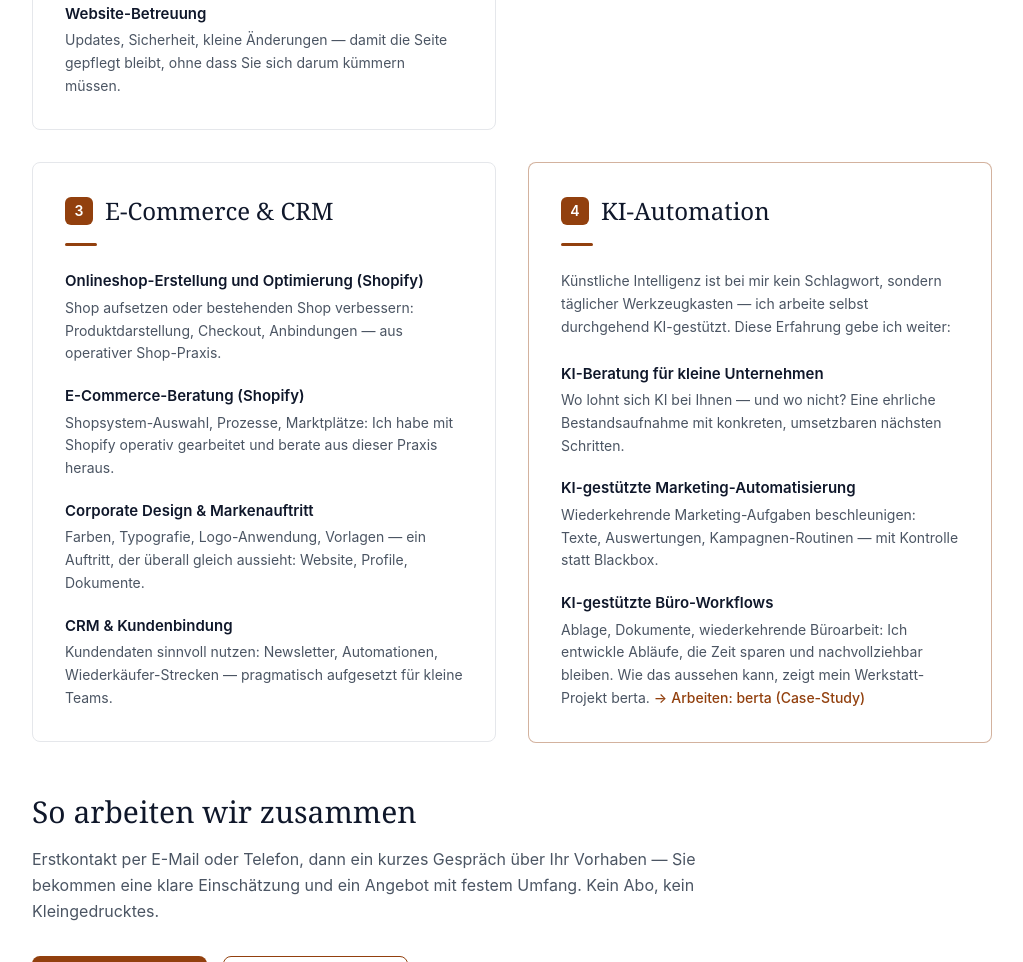
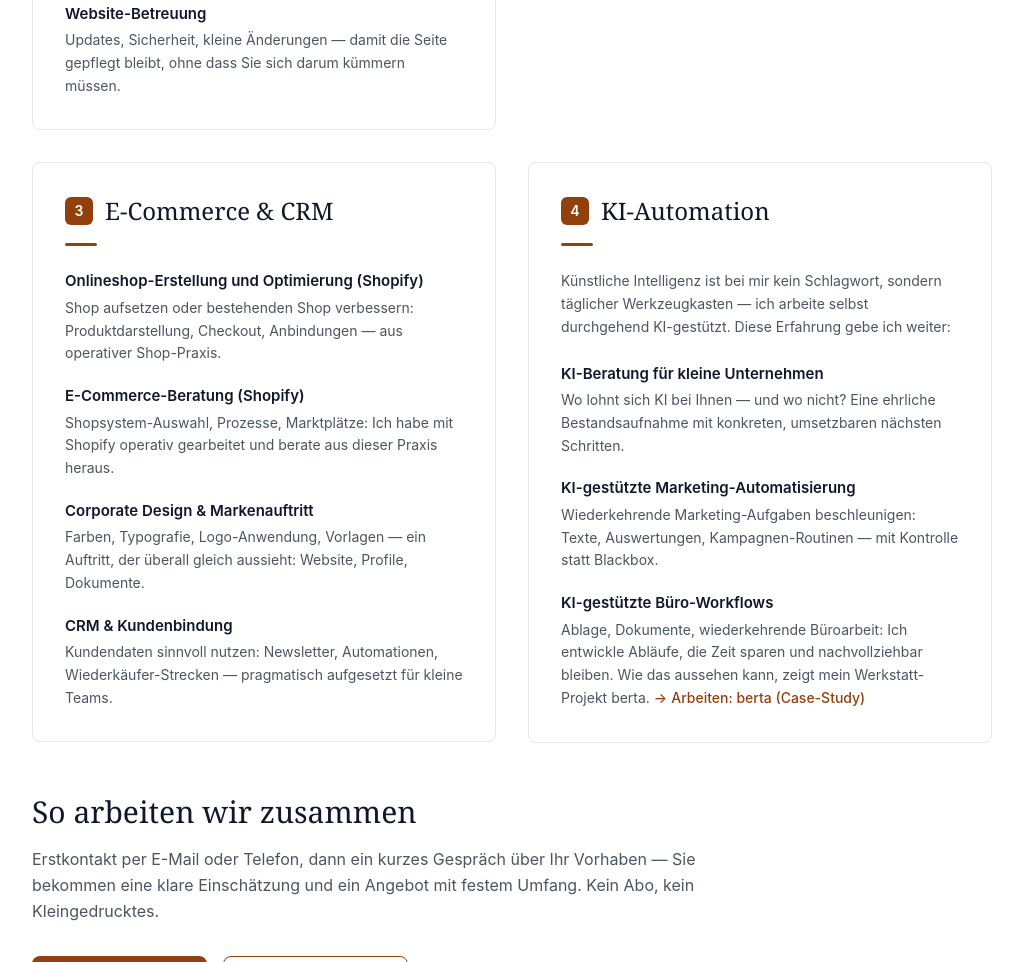
Before and after one commit to DonEazzy77/portfolio, an Astro site: page /leistungen in a window 1280 px wide. Shown: the part 1183-2145 px from the top of the page, without its empty margins (128-1151 px from the left). Built offline with nearby package versions, Linux system fonts and the light colour scheme; Astro itself is replaced by a stand-in of ours.

Commit message:
feat(leistungen): Bronze-Rahmen Karte 4 entfernen, kern-Schalter aufloesen
Folge-Entscheid Biz 20.08. zu "vier gleichwertige Karten", gleiche
Begruendung wie beim Pill: border-primary/40 -> border-border-subtle.

Damit hatte das kern-Flag keinen Abnehmer mehr (Pill war der andere) und
ist vollstaendig entfernt - Interface-Feld, Datenzeile, class:list-
Bedingung. Alle vier Karten tragen jetzt dieselbe Klassenzeile.

```diff
--- a/src/pages/leistungen.astro
+++ b/src/pages/leistungen.astro
@@ -13,7 +13,6 @@ interface Leistung {
 interface Gruppe {
   nr: string;
   titel: string;
-  kern?: boolean;
   vorbemerkung?: string;
   items: Leistung[];
 }
@@ -53,7 +52,6 @@ const gruppen: Gruppe[] = [
   {
     nr: '4',
     titel: 'KI-Automation',
-    kern: true,
     vorbemerkung: 'Künstliche Intelligenz ist bei mir kein Schlagwort, sondern täglicher Werkzeugkasten — ich arbeite selbst durchgehend KI-gestützt. Diese Erfahrung gebe ich weiter:',
     items: [
       { titel: 'KI-Beratung für kleine Unternehmen', text: 'Wo lohnt sich KI bei Ihnen — und wo nicht? Eine ehrliche Bestandsaufnahme mit konkreten, umsetzbaren nächsten Schritten.' },
@@ -99,10 +97,7 @@ const pageOgTitle = 'Webdesign, Online-Marketing & KI-Automation · Torsten Gün
 
         {gruppen.map((gruppe) => (
           <article
-            class:list={[
-              'bg-background rounded-lg p-6 sm:p-8 transition-all duration-200 hover:-translate-y-0.5 hover:border-primary',
-              gruppe.kern ? 'border border-primary/40' : 'border border-border-subtle',
-            ]}
+            class="bg-background border border-border-subtle rounded-lg p-6 sm:p-8 transition-all duration-200 hover:-translate-y-0.5 hover:border-primary"
           >
             <div class="flex items-start justify-between gap-3 mb-4">
               <div class="flex items-center gap-3">
```
